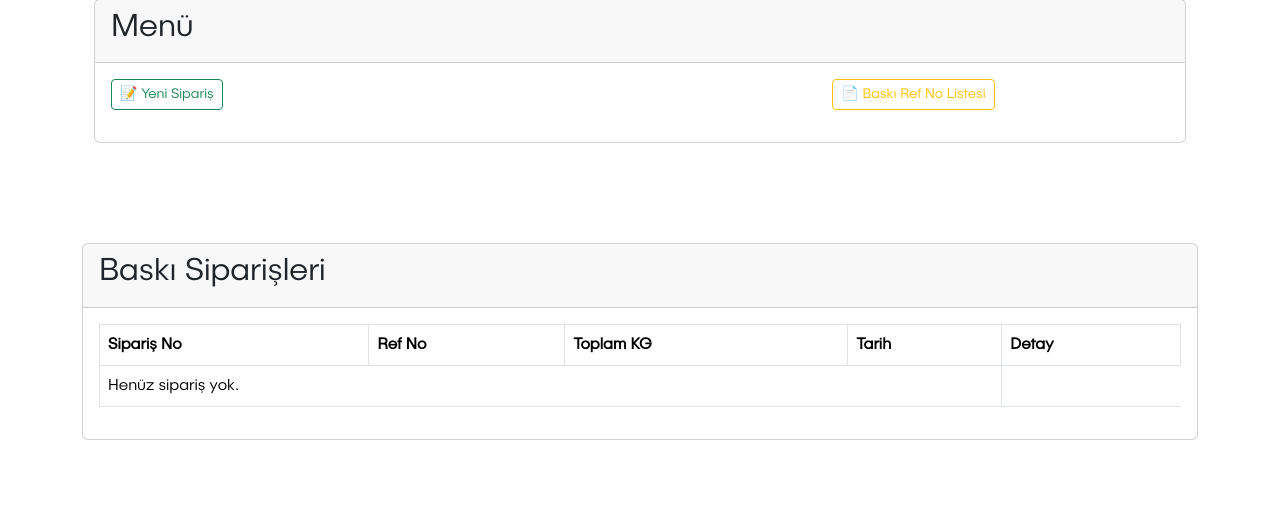
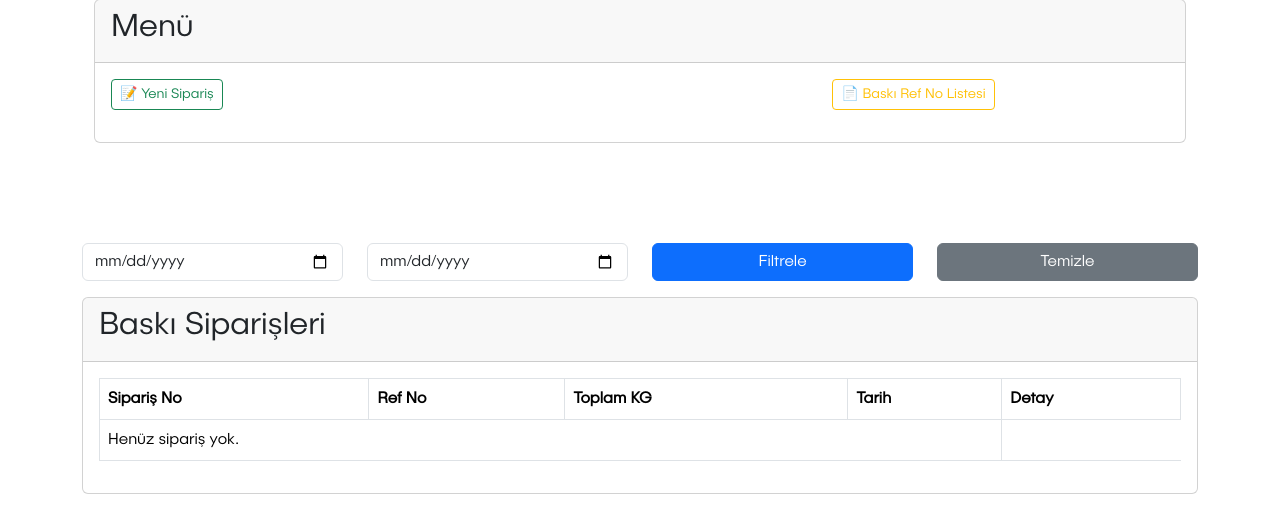
Before and after one commit to Direcik/webgamaiq, a Django app: page /printing/ in a window 1280 px wide. Shown: the part 101-622 px from the top of the page. Run offline with Django 4.2, Linux system fonts and the light colour scheme; data that the repository does not hold is empty; some libraries are stand-ins or nearby versions.

Commit message:
first commit

```diff
--- a/printing/templates/printing_order_list.html
+++ b/printing/templates/printing_order_list.html
@@ -23,7 +23,20 @@
         </div>
     </div>
 </div>
-
+<form method="get" class="row mb-3">
+    <div class="col-md-3">
+        <input type="date" name="start_date" value="{{ start_date }}" class="form-control">
+    </div>
+    <div class="col-md-3">
+        <input type="date" name="end_date" value="{{ end_date }}" class="form-control">
+    </div>
+    <div class="col-md-3">
+        <button type="submit" class="btn btn-primary w-100">Filtrele</button>
+    </div>
+    <div class="col-md-3">
+        <a href="{% url 'printing:printing_order_list' %}" class="btn btn-secondary w-100">Temizle</a>
+    </div>
+</form>
 <div class="card mb-4">
     <div class="card-header">
         <h2>Baskı Siparişleri</h2>
--- a/printing/views.py
+++ b/printing/views.py
@@ -10,10 +10,18 @@ import base64
 
 
 def printing_order_list(request):
-    orders = PrintingOrder.objects.all().order_by('-date')
+    today = date.today()
+    one_month_ago = today - timedelta(days=30)
+
+    start_date = request.GET.get('start_date', one_month_ago)
+    end_date = request.GET.get('end_date', today)
+
+    orders = PrintingOrder.objects.filter(date__range=[start_date, end_date]).order_by('-date')
 
     context = {
         'orders': orders,
+        'start_date': start_date,
+        'end_date': end_date,
     }
     return render(request, 'printing_order_list.html', context)
 
```
